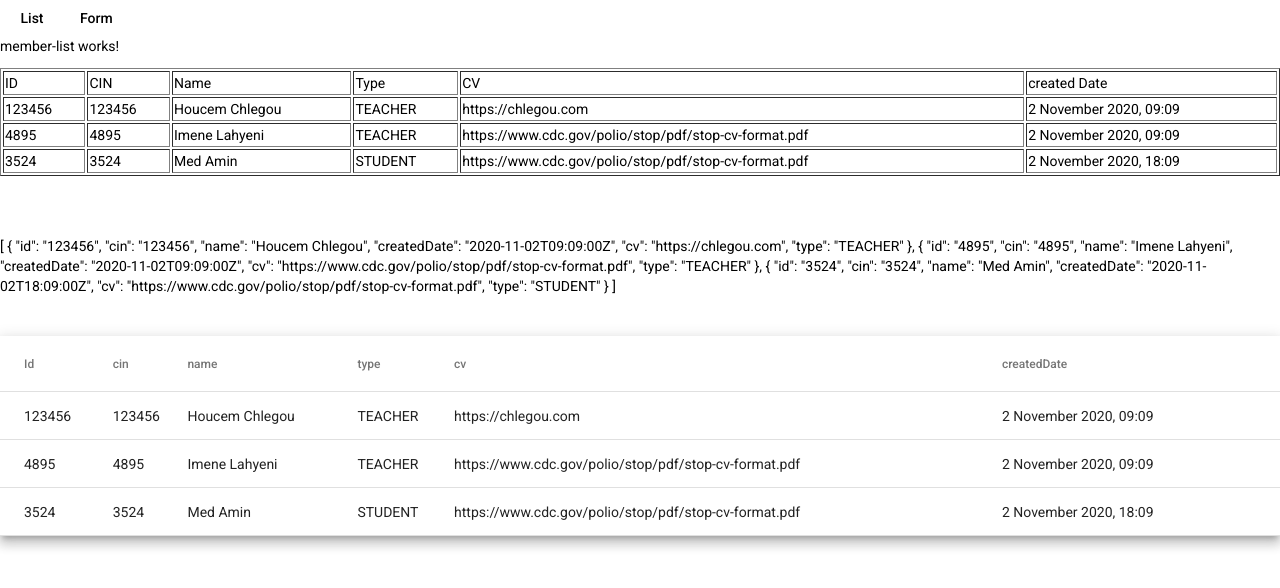
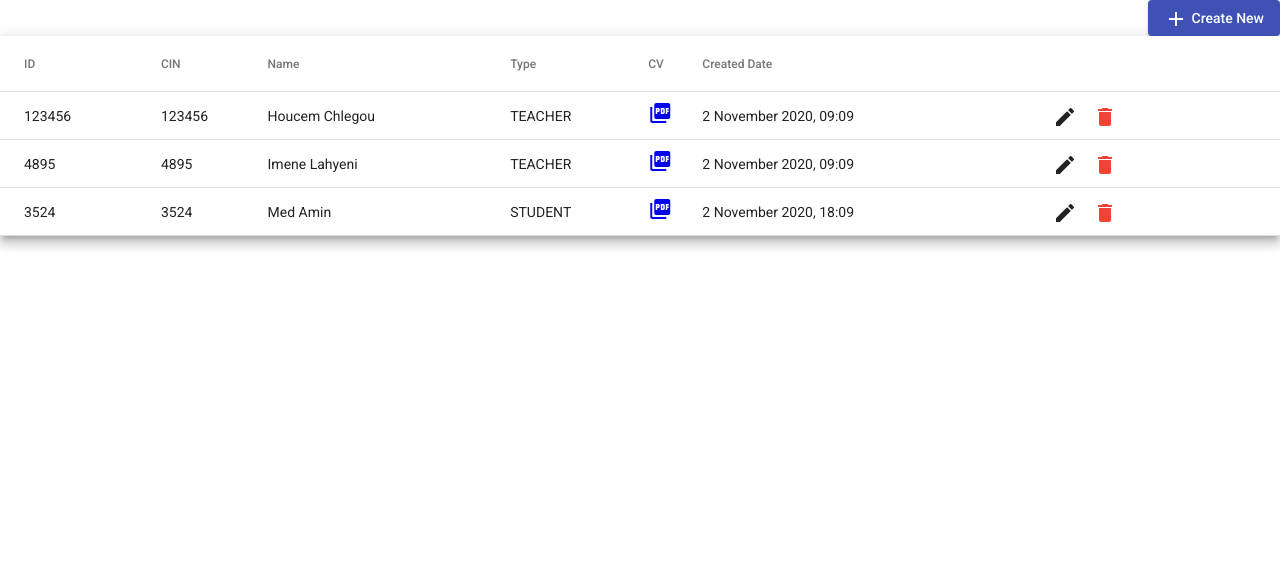
Before and after one commit to chlegou/enis21-lab-s2, an Angular app: page /members in a window 1280 px wide. Shown: the top 588 px of the page. Built offline with nearby package versions, Linux system fonts and the light colour scheme.

Commit message:
add flex layout

```diff
--- a/package.json
+++ b/package.json
@@ -17,6 +17,7 @@
     "@angular/common": "~10.2.0",
     "@angular/compiler": "~10.2.0",
     "@angular/core": "~10.2.0",
+    "@angular/flex-layout": "^10.0.0-beta.32",
     "@angular/forms": "~10.2.0",
     "@angular/material": "^10.2.7",
     "@angular/platform-browser": "~10.2.0",
--- a/src/@root/shared.module.ts
+++ b/src/@root/shared.module.ts
@@ -2,6 +2,7 @@ import { NgModule } from '@angular/core';
 import {FormsModule, ReactiveFormsModule} from '@angular/forms';
 import {HttpClientModule} from '@angular/common/http';
 import {MaterialModule} from './material/material.module';
+import {FlexLayoutModule} from '@angular/flex-layout';
 
 
 
@@ -11,12 +12,14 @@ import {MaterialModule} from './material/material.module';
     HttpClientModule,
     FormsModule,
     ReactiveFormsModule,
+    FlexLayoutModule,
   ],
   exports: [
     MaterialModule,
     HttpClientModule,
     FormsModule,
     ReactiveFormsModule,
+    FlexLayoutModule,
   ]
 })
 export class SharedModule { }
--- a/src/app/app.component.html
+++ b/src/app/app.component.html
@@ -1,6 +1,2 @@
-<div>
-  <button mat-button routerLink="/members">List</button>
-  <button mat-button routerLink="/members-form">Form</button>
-</div>
 
 <router-outlet></router-outlet>
--- a/src/app/member-form/member-form.component.html
+++ b/src/app/member-form/member-form.component.html
@@ -1,7 +1,8 @@
 <div class="container">
-  <h4> Create New Member</h4>
 
-  <form [formGroup]="form" *ngIf="!!form" (ngSubmit)="onSubmit()" class="form">
+  <h4>{{isFormInEditMode() ? 'Edit Member' : 'Create New Member'}}</h4>
+
+  <form [formGroup]="form" *ngIf="!!form" (ngSubmit)="onSubmit()" class="form" fxLayout="column">
 
     <mat-form-field>
       <input matInput placeholder="cin" formControlName="cin">
@@ -22,7 +23,6 @@
     <div class="form-element">
       <button mat-raised-button color="primary" type="submit" class="button" [disabled]="form.invalid">Submit</button>
     </div>
+
   </form>
-
-
 </div>
--- a/src/app/member-form/member-form.component.ts
+++ b/src/app/member-form/member-form.component.ts
@@ -27,4 +27,8 @@ export class MemberFormComponent implements OnInit {
   onSubmit(): void {
     console.log(this.form.value);
   }
+
+  isFormInEditMode(): boolean {
+    return false;
+  }
 }
--- a/src/app/member-list/member-list.component.html
+++ b/src/app/member-list/member-list.component.html
@@ -1,73 +1,60 @@
-<p>member-list works!</p>
+<div class="my-16" fxLayout="row" fxLayoutAlign="end center">
+  <button mat-raised-button color="primary" routerLink="create">
+    <mat-icon class="s-24 mr-4">add</mat-icon>
+    Create New
+  </button>
 
-<table border="1px">
-  <thead>
-  <tr>
-    <td>ID</td>
-    <td>CIN</td>
-    <td>Name</td>
-    <td>Type</td>
-    <td>CV</td>
-    <td>created Date</td>
-  </tr>
-  </thead>
-  <tbody>
-  <tr *ngFor="let element of dataSource; let index = index;">
-    <td>{{element.id}}</td>
-    <td>{{element.cin}}</td>
-    <td>{{element.name}}</td>
-    <td>{{element.type}}</td>
-    <td>{{element.cv}}</td>
-    <td>{{element.createdDate | date :'d MMMM y, HH:mm'}}</td>
-  </tr>
-  </tbody>
-</table>
+</div>
 
-<br>
-<br>
-<br>
+<table mat-table [dataSource]="dataSource" class="mat-elevation-z8 w-100-p">
+  <ng-container matColumnDef="id">
+    <th mat-header-cell class="px-12" *matHeaderCellDef> ID</th>
+    <td mat-cell class="px-12" *matCellDef="let element"> {{element.id}} </td>
+  </ng-container>
 
-{{dataSource | json}}
-
-<br>
-<br>
-<br>
-
-
-<table mat-table [dataSource]="dataSource" class="mat-elevation-z8">
-  <!--- Note that these columns can be defined in any order.
-        The actual rendered columns are set as a property on the row definition" -->
-  <ng-container matColumnDef="id">
-    <th mat-header-cell *matHeaderCellDef> Id </th>
-    <td mat-cell *matCellDef="let element"> {{element.id}} </td>
+  <ng-container matColumnDef="cin">
+    <th mat-header-cell class="px-12" *matHeaderCellDef> CIN</th>
+    <td mat-cell class="px-12" *matCellDef="let element"> {{element.cin}} </td>
   </ng-container>
 
   <!-- Name Column -->
-  <ng-container matColumnDef="cin">
-    <th mat-header-cell *matHeaderCellDef> cin </th>
-    <td mat-cell *matCellDef="let element"> {{element.cin}} </td>
+  <ng-container matColumnDef="name">
+    <th mat-header-cell class="px-12" *matHeaderCellDef> Name</th>
+    <td mat-cell class="px-12" *matCellDef="let element"> {{element.name}} </td>
   </ng-container>
 
   <!-- Weight Column -->
-  <ng-container matColumnDef="name">
-    <th mat-header-cell *matHeaderCellDef> name </th>
-    <td mat-cell *matCellDef="let element"> {{element.name}}</td>
+  <ng-container matColumnDef="type">
+    <th mat-header-cell class="px-12" *matHeaderCellDef> Type</th>
+    <td mat-cell class="px-12" *matCellDef="let element"> {{element.type}} </td>
   </ng-container>
 
   <!-- Symbol Column -->
-  <ng-container matColumnDef="type">
-    <th mat-header-cell *matHeaderCellDef> type </th>
-    <td mat-cell *matCellDef="let element"> {{element.type}} </td>
+  <ng-container matColumnDef="cv">
+    <th mat-header-cell class="px-12" *matHeaderCellDef> CV</th>
+    <td mat-cell class="px-12" *matCellDef="let element">
+      <a [href]="element.cv" target="_blank">
+        <mat-icon>picture_as_pdf</mat-icon>
+      </a>
+    </td>
   </ng-container>
-  <!-- Symbol Column -->
-  <ng-container matColumnDef="cv">
-    <th mat-header-cell *matHeaderCellDef> cv </th>
-    <td mat-cell *matCellDef="let element"> {{element.cv}} </td>
+  <ng-container matColumnDef="createdDate">
+    <th mat-header-cell class="px-12" *matHeaderCellDef> Created Date</th>
+    <td mat-cell class="px-12" *matCellDef="let element">
+      {{element.createdDate | date :'d MMMM y, HH:mm'}}
+    </td>
   </ng-container>
-  <!-- Symbol Column -->
-  <ng-container matColumnDef="createdDate">
-    <th mat-header-cell *matHeaderCellDef> createdDate </th>
-    <td mat-cell *matCellDef="let element"> {{element.createdDate | date :'d MMMM y, HH:mm'}} </td>
+  <ng-container matColumnDef="actions" stickyEnd>
+    <th mat-header-cell class="px-12 w-120" *matHeaderCellDef></th>
+    <td mat-cell class="px-12 w-120" *matCellDef="let element">
+      <button mat-icon-button [routerLink]="element.id + '/edit'">
+        <mat-icon>edit</mat-icon>
+      </button>
+      <button mat-icon-button color="warn" (click)="onRemoveAccount(element.id)">
+        <mat-icon>delete</mat-icon>
+      </button>
+
+    </td>
   </ng-container>
 
   <tr mat-header-row *matHeaderRowDef="displayedColumns"></tr>
--- a/src/app/member-list/member-list.component.ts
+++ b/src/app/member-list/member-list.component.ts
@@ -9,7 +9,7 @@ import {Member} from '../../models/member.model';
 })
 export class MemberListComponent implements OnInit {
 
-  displayedColumns: string[] = ['id', 'cin', 'name', 'type', 'cv', 'createdDate'];
+  displayedColumns: string[] = ['id', 'cin', 'name', 'type', 'cv', 'createdDate', 'actions'];
   dataSource: Member[] = [];
 
   constructor(
@@ -25,4 +25,6 @@ export class MemberListComponent implements OnInit {
     this.dataSource = this.memberService.placeholderMembers;
   }
 
+  onRemoveAccount(id: string): void {
+  }
 }
```
Also changed, not shown: 1 other file (tests, documents, lock files or other folders).
